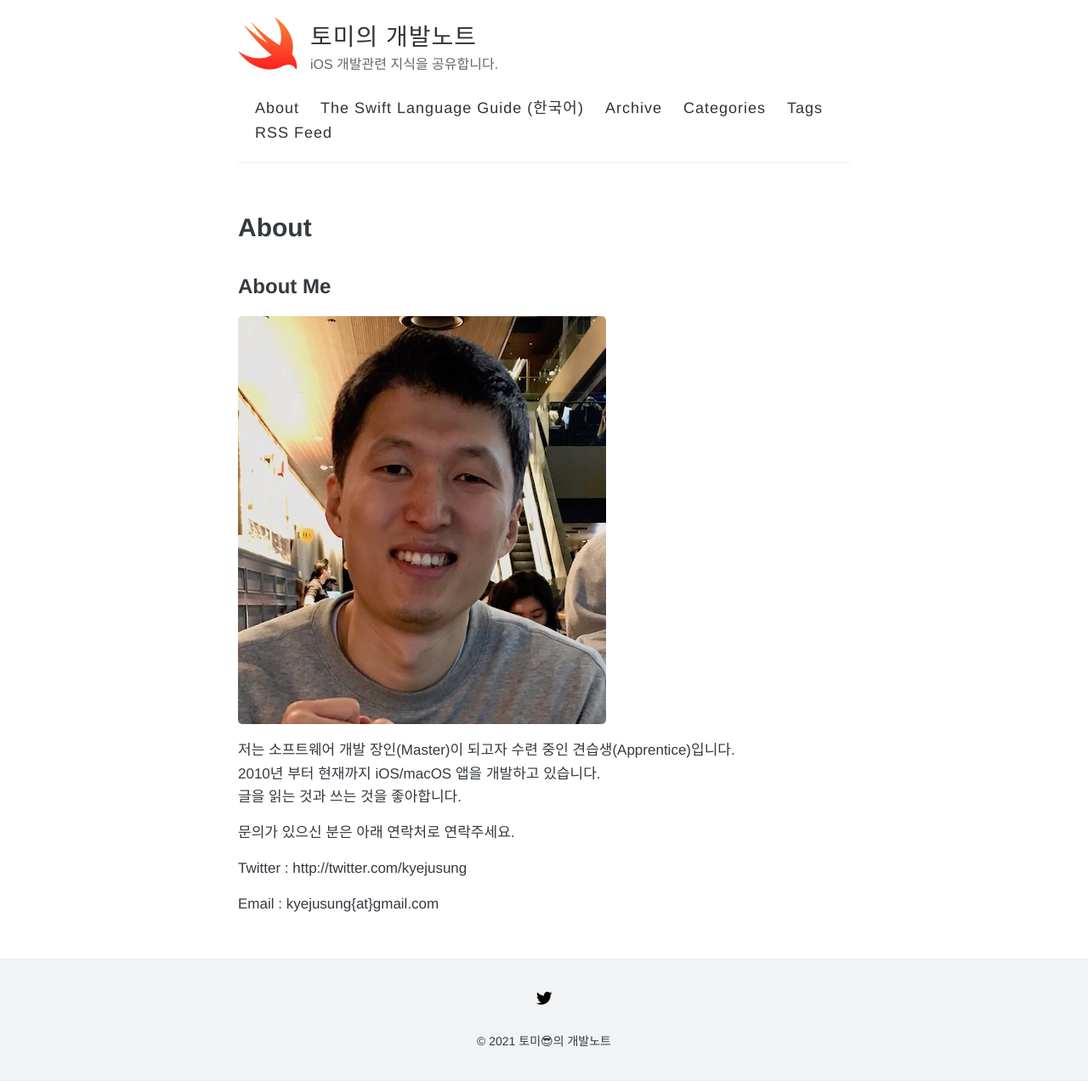
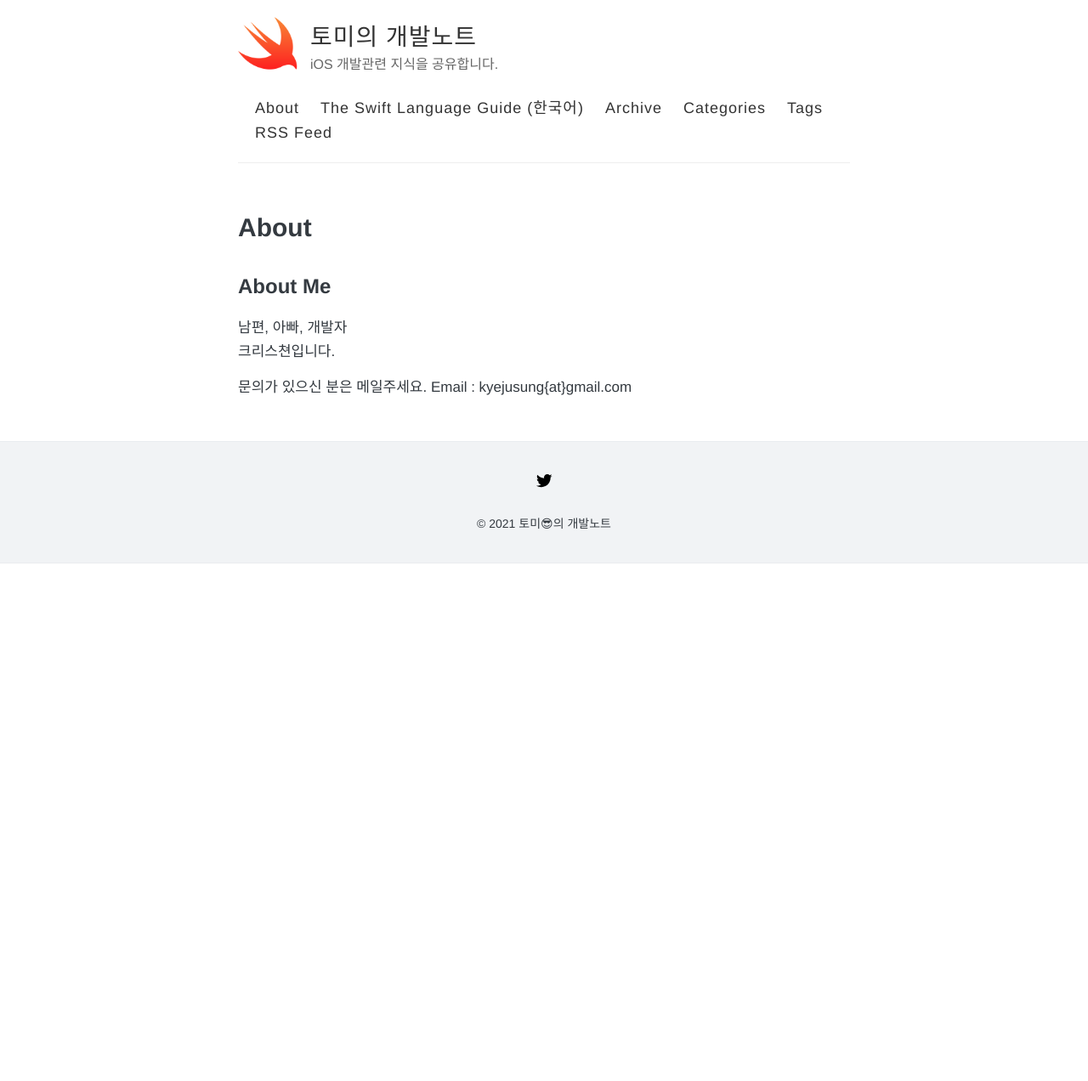
Before and after one commit to Jusung/joyfulpace, a Jekyll site: the page built from about.md, in a window 1280 px wide. Shown: the whole page at 85% size. Built offline with Jekyll 4.4.1, drawn with Linux system fonts in a browser that asks for light colours; after the commit the page ends 900 px from its top, so only the background shows below that.

Commit message:
소개수정

```diff
--- a/about.md
+++ b/about.md
@@ -6,14 +6,8 @@ permalink: /about/
 
 ## About Me
 
-![]({{ site.baseurl }}/images/Profile Face.jpg)
+남편, 아빠, 개발자<br/>
+크리스쳔입니다.<br/>
 
-저는 소프트웨어 개발 장인(Master)이 되고자 수련 중인 견습생(Apprentice)입니다.<br/>
-2010년 부터 현재까지 iOS/macOS 앱을 개발하고 있습니다.<br/>
-글을 읽는 것과 쓰는 것을 좋아합니다.<br/>
-
-문의가 있으신 분은 아래 연락처로 연락주세요.
-
-Twitter : http://twitter.com/kyejusung
-
+문의가 있으신 분은 메일주세요.
 Email : kyejusung{at}gmail.com
```
